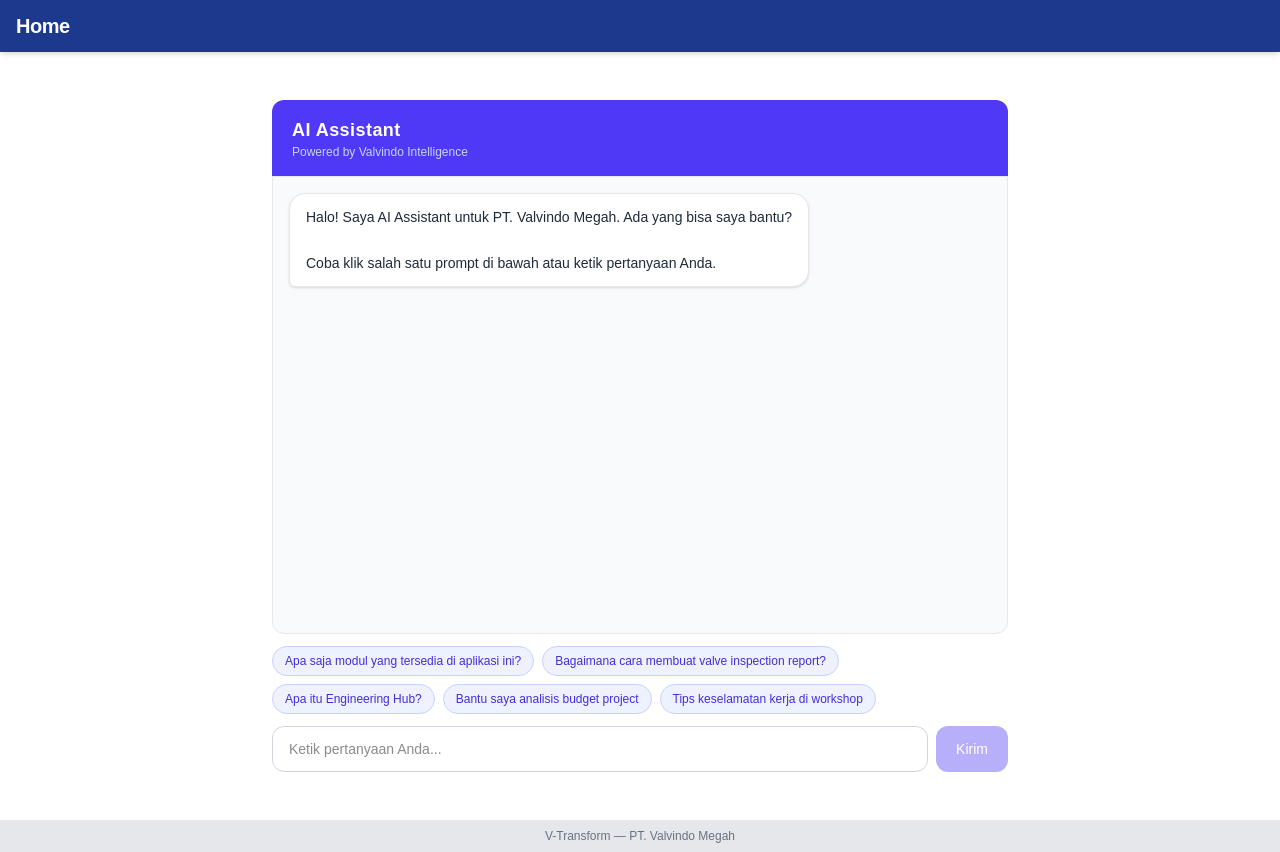
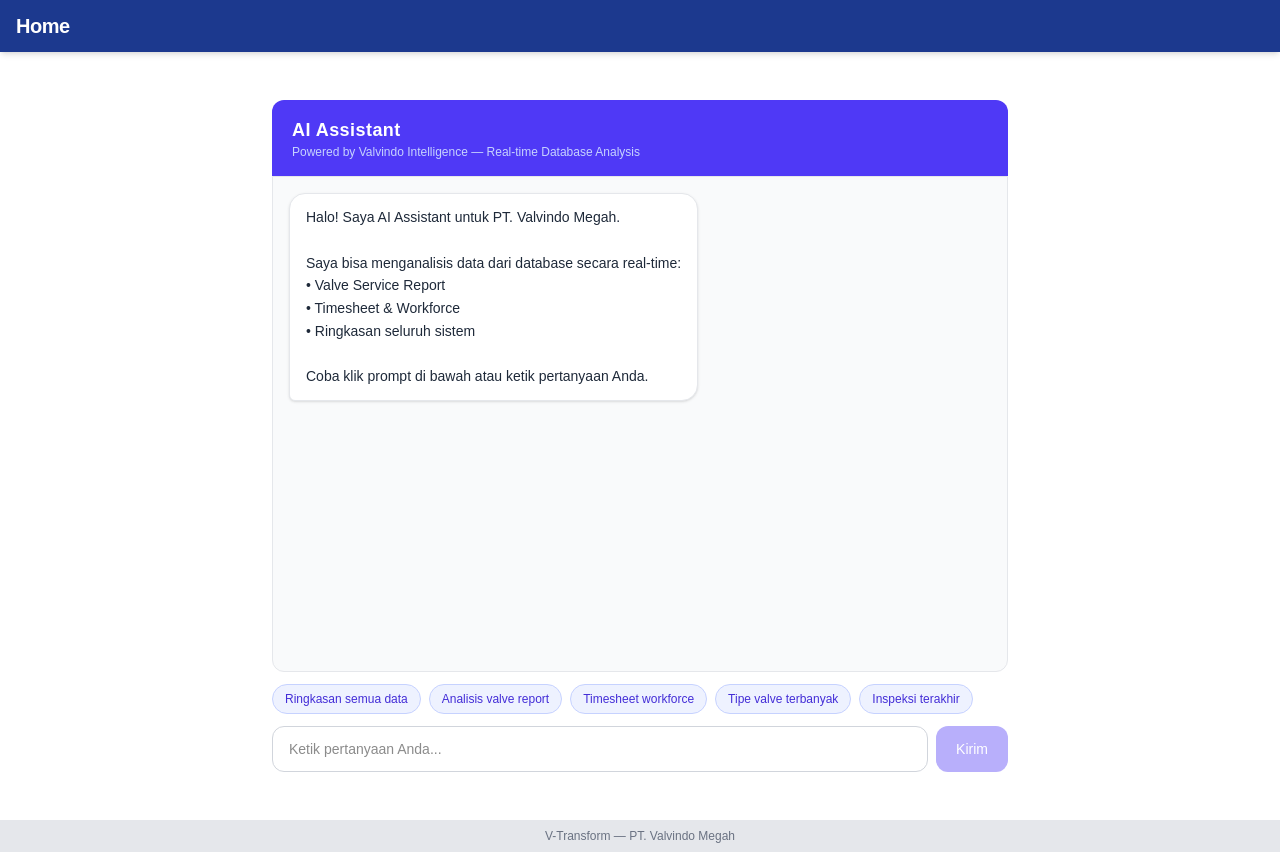
Before and after one commit to iksanfn1094/valve-report, a Next.js app: page /ai in a window 1280 px wide. Built offline with nearby package versions, Linux system fonts and the light colour scheme.

Commit message:
feat: AI Assistant real-time database analysis (Supabase)

```diff
--- a/app/ai/page.tsx
+++ b/app/ai/page.tsx
@@ -9,34 +9,42 @@ type Message = {
 }
 
 const QUICK_PROMPTS = [
-  'Apa saja modul yang tersedia di aplikasi ini?',
-  'Bagaimana cara membuat valve inspection report?',
-  'Apa itu Engineering Hub?',
-  'Bantu saya analisis budget project',
-  'Tips keselamatan kerja di workshop',
+  'Ringkasan semua data',
+  'Analisis valve report',
+  'Timesheet workforce',
+  'Tipe valve terbanyak',
+  'Inspeksi terakhir',
 ]
 
-const AI_RESPONSES: Record<string, string> = {
-  'modul': 'Aplikasi ini memiliki 7 modul utama:\n\n1. **Field Survey** — Survei lapangan\n2. **Workforce** — Manajemen timesheet\n3. **Valve Service Report** — Inspeksi & pelaporan valve\n4. **Project Cost** — Budgeting & biaya project\n5. **Project Control** — Monitoring progress\n6. **Engineering Hub** — Kalkulasi & tools engineering\n7. **AI Assistant** — Asisten pintar (ini dia!)\n\nGunakan drag & drop di homepage untuk mengatur urutan menu sesuai keinginan Anda.',
-  'report': 'Untuk membuat Valve Service Report:\n\n1. Klik **VALVE SERVICE REPORT** di homepage\n2. Klik tombol **+ New Report**\n3. Isi data inspeksi: Valve ID, Type, Size, Manufacturer\n4. Tambahkan item inspeksi dengan kondisi komponen\n5. Upload foto jika diperlukan\n6. Save → Export PDF atau Excel\n\nTip: Masukkan Valve ID dan data akan otomatis terisi dari database!',
-  'engineering': '**Engineering Hub** adalah modul untuk:\n\n• Kalkulasi teknikal valve & pipa\n• Verifikasi spesifikasi material\n• Tools desain & analisis\n• Referensi standar industri (API, ASME, ANSI)\n\nModul ini仍在dikembangkan. Stay tuned!',
-  'budget': 'Untuk analisis budget project:\n\n1. Klik **PROJECT COST** di homepage\n2. Input data biaya: material, labor, equipment\n3. Gunakan **Project Control** untuk monitoring real-time\n\nTips: Selalu alokasikan 10-15% contingency untuk project valve service.',
-  'keselamatan': 'Tips keselamatan kerja di workshop:\n\n1. **PPE Wajib**: Helmet, safety shoes, gloves, safety glasses\n2. **Lockout/Tagout**: Selalu isolasi energi sebelum maintenance\n3. **Tool Inspection**: Cek kondisi tools sebelum digunakan\n4. **Housekeeping**: Jaga area kerja tetap bersih\n5. **Emergency**: Kenali lokasi fire extinguisher & first aid\n6. **Communication**: Selalu koordinasi dengan tim',
+const LOCAL_RESPONSES: Record<string, string> = {
+  'modul': 'Aplikasi ini memiliki 7 modul utama:\n\n1. **Field Survey** — Survei lapangan\n2. **Workforce** — Manajemen timesheet\n3. **Valve Service Report** — Inspeksi & pelaporan valve\n4. **Project Cost** — Budgeting & biaya project\n5. **Project Control** — Monitoring progress\n6. **Engineering Hub** — Kalkulasi & tools engineering\n7. **AI Assistant** — Asisten pintar (ini dia!)\n\nGunakan drag & drop di homepage untuk mengatur urutan menu.',
+  'engineering': '**Engineering Hub** menyediakan:\n\n• Tabel Standar O-Ring (ISO 3601-1 Class A / AS568)\n• Kalkulator Seat Leak Test (SCFH)\n• Ilustrasi dimensi O-Ring (CS, ID, OD)',
+  'report': 'Untuk membuat Valve Service Report:\n\n1. Klik **VALVE SERVICE REPORT** di homepage\n2. Klik **+ New Report**\n3. Isi data inspeksi: Valve ID, Type, Size\n4. Tambahkan item inspeksi\n5. Save → Export PDF/Excel\n\nTip: Masukkan Valve ID untuk auto-fill dari database!',
+  'budget': 'Untuk analisis budget project:\n\n1. Klik **PROJECT COST** di homepage\n2. Input data biaya: material, labor, equipment\n3. Gunakan **Project Control** untuk monitoring\n\nTips: Alokasikan 10-15% contingency untuk valve service.',
+  'timesheet': 'Untuk manajemen timesheet:\n\n1. Klik **WORKFORCE** di homepage\n2. Klik **+ New Timesheet**\n3. Isi data: nama, projek, tanggal kerja\n4. Tambah entries per hari\n5. Export PDF untuk slip kerja',
+  'keselamatan': 'Tips keselamatan kerja di workshop:\n\n1. **PPE Wajib**: Helmet, safety shoes, gloves\n2. **Lockout/Tagout**: Isolasi energi sebelum maintenance\n3. **Tool Inspection**: Cek tools sebelum pakai\n4. **Housekeeping**: Jaga area kerja bersih\n5. **Emergency**: Kenali lokasi APAR & first aid',
+  'orring': 'Tabel O-Ring di Engineering Hub:\n\n• Standar: ISO 3601-1 Class A / AS568 (USA)\n• 349 ukuran tersedia\n• Filter berdasarkan CS: 1.02mm s/d 6.99mm\n• Kalkulator Seat Leak Test tersedia',
 }
 
-function findResponse(input: string): string {
+function findLocalResponse(input: string): string | null {
   const lower = input.toLowerCase()
-  for (const [key, val] of Object.entries(AI_RESPONSES)) {
+  for (const [key, val] of Object.entries(LOCAL_RESPONSES)) {
     if (lower.includes(key)) return val
   }
-  return `Terima kasih atas pertanyaan Anda: "${input}"\n\nSaya adalah AI Assistant untuk aplikasi Project & Service Transformation. Saat ini saya dalam mode demo. Fitur AI lengkap akan segera tersedia untuk menganalisis data valve, budget, dan project secara otomatis.\n\nSementara itu, cobalah:\n• **Valve Service Report** untuk inspeksi valve\n• **Engineering Hub** untuk tools kalkulasi\n• **Workforce** untuk manajemen timesheet`
+  return null
+}
+
+function formatMd(text: string): string {
+  return text
+    .replace(/\*\*(.*?)\*\*/g, '<strong>$1</strong>')
+    .replace(/\n/g, '<br/>')
 }
 
 export default function AIPage() {
   const [messages, setMessages] = useState<Message[]>([
     {
       role: 'assistant',
-      content: 'Halo! Saya AI Assistant untuk PT. Valvindo Megah. Ada yang bisa saya bantu?\n\nCoba klik salah satu prompt di bawah atau ketik pertanyaan Anda.',
+      content: 'Halo! Saya AI Assistant untuk PT. Valvindo Megah.\n\nSaya bisa menganalisis data dari database secara real-time:\n• Valve Service Report\n• Timesheet & Workforce\n• Ringkasan seluruh sistem\n\nCoba klik prompt di bawah atau ketik pertanyaan Anda.',
       timestamp: Date.now(),
     },
   ])
@@ -48,7 +56,7 @@ export default function AIPage() {
     endRef.current?.scrollIntoView({ behavior: 'smooth' })
   }, [messages])
 
-  function send(text?: string) {
+  async function send(text?: string) {
     const q = (text || input).trim()
     if (!q) return
     const userMsg: Message = { role: 'user', content: q, timestamp: Date.now() }
@@ -56,11 +64,27 @@ export default function AIPage() {
     setInput('')
     setLoading(true)
 
-    setTimeout(() => {
-      const response = findResponse(q)
-      setMessages((prev) => [...prev, { role: 'assistant', content: response, timestamp: Date.now() }])
-      setLoading(false)
-    }, 800 + Math.random() * 700)
+    const local = findLocalResponse(q)
+    if (local) {
+      setTimeout(() => {
+        setMessages((prev) => [...prev, { role: 'assistant', content: local, timestamp: Date.now() }])
+        setLoading(false)
+      }, 500)
+      return
+    }
+
+    try {
+      const res = await fetch('/api/ai-analyze', {
+        method: 'POST',
+        headers: { 'Content-Type': 'application/json' },
+        body: JSON.stringify({ question: q }),
+      })
+      const data = await res.json()
+      setMessages((prev) => [...prev, { role: 'assistant', content: data.answer || 'Tidak ada response.', timestamp: Date.now() }])
+    } catch {
+      setMessages((prev) => [...prev, { role: 'assistant', content: 'Gagal mengakses database. Pastikan koneksi stabil.', timestamp: Date.now() }])
+    }
+    setLoading(false)
   }
 
   function handleKey(e: React.KeyboardEvent) {
@@ -75,7 +99,7 @@ export default function AIPage() {
       {/* Header */}
       <div className="bg-indigo-600 text-white rounded-t-xl px-5 py-4">
         <h1 className="text-lg font-bold tracking-wide">AI Assistant</h1>
-        <p className="text-xs text-indigo-200">Powered by Valvindo Intelligence</p>
+        <p className="text-xs text-indigo-200">Powered by Valvindo Intelligence — Real-time Database Analysis</p>
       </div>
 
       {/* Messages */}
@@ -83,23 +107,22 @@ export default function AIPage() {
         {messages.map((m, i) => (
           <div key={i} className={`flex ${m.role === 'user' ? 'justify-end' : 'justify-start'}`}>
             <div
-              className={`max-w-[80%] rounded-2xl px-4 py-3 text-sm leading-relaxed whitespace-pre-wrap ${
+              className={`max-w-[85%] rounded-2xl px-4 py-3 text-sm leading-relaxed ${
                 m.role === 'user'
                   ? 'bg-indigo-600 text-white rounded-br-md'
                   : 'bg-white border border-gray-200 text-gray-800 shadow-sm rounded-bl-md'
               }`}
-            >
-              {m.content}
-            </div>
+              dangerouslySetInnerHTML={{ __html: m.role === 'assistant' ? formatMd(m.content) : m.content }}
+            />
           </div>
         ))}
         {loading && (
           <div className="flex justify-start">
             <div className="bg-white border border-gray-200 rounded-2xl rounded-bl-md px-4 py-3 shadow-sm">
               <div className="flex gap-1">
-                <span className="w-2 h-2 bg-gray-400 rounded-full animate-bounce [animation-delay:0ms]" />
-                <span className="w-2 h-2 bg-gray-400 rounded-full animate-bounce [animation-delay:150ms]" />
-                <span className="w-2 h-2 bg-gray-400 rounded-full animate-bounce [animation-delay:300ms]" />
+                <span className="w-2 h-2 bg-indigo-400 rounded-full animate-bounce [animation-delay:0ms]" />
+                <span className="w-2 h-2 bg-indigo-400 rounded-full animate-bounce [animation-delay:150ms]" />
+                <span className="w-2 h-2 bg-indigo-400 rounded-full animate-bounce [animation-delay:300ms]" />
               </div>
             </div>
           </div>
--- /dev/null
+++ b/app/api/ai-analyze/route.ts
@@ -0,0 +1,117 @@
+import { NextRequest, NextResponse } from 'next/server'
+import { supabase } from '@/lib/supabase'
+
+export async function POST(req: NextRequest) {
+  const { question } = await req.json()
+  const q = question.toLowerCase()
+
+  try {
+    if (q.includes('report') || q.includes('inspeksi') || q.includes('valve')) {
+      const { data: reports } = await supabase
+        .from('report_inspection')
+        .select('*')
+        .order('created_at', { ascending: false })
+        .limit(50)
+
+      if (!reports || reports.length === 0) {
+        return NextResponse.json({ answer: 'Belum ada data Valve Service Report di database.\n\nUntuk mulai, buka modul **VALVE SERVICE REPORT** dan buat inspeksi baru.' })
+      }
+
+      const total = reports.length
+      const latest = reports[0]
+      const types: Record<string, number> = {}
+      const manufacturers: Record<string, number> = {}
+      reports.forEach((r: any) => {
+        types[r.valve_type || 'Unknown'] = (types[r.valve_type || 'Unknown'] || 0) + 1
+        manufacturers[r.manufacturer || 'Unknown'] = (manufacturers[r.manufacturer || 'Unknown'] || 0) + 1
+      })
+
+      const topType = Object.entries(types).sort((a, b) => b[1] - a[1])[0]
+      const topMfr = Object.entries(manufacturers).sort((a, b) => b[1] - a[1])[0]
+
+      let answer = `📊 **Analisis Valve Service Report**\n\n`
+      answer += `• Total inspeksi: **${total}** record\n`
+      answer += `• Inspeksi terakhir: **${latest.valve_id || '-'}** (${latest.created_at ? new Date(latest.created_at).toLocaleDateString('id-ID') : '-'})\n`
+      answer += `• Tipe valve terbanyak: **${topType?.[0]}** (${topType?.[1]}x)\n`
+      answer += `• Manufacturer terbanyak: **${topMfr?.[0]}** (${topMfr?.[1]}x)\n\n`
+
+      if (q.includes('terakhir') || q.includes('latest') || q.includes('baru')) {
+        answer += `**5 Inspeksi Terakhir:**\n`
+        reports.slice(0, 5).forEach((r: any, i: number) => {
+          answer += `${i + 1}. ${r.valve_id || '-'} | ${r.valve_type || '-'} | ${r.manufacturer || '-'} | ${r.created_at ? new Date(r.created_at).toLocaleDateString('id-ID') : '-'}\n`
+        })
+      }
+
+      if (q.includes('tipe') || q.includes('type') || q.includes('jenis')) {
+        answer += `**Distribusi Tipe Valve:**\n`
+        Object.entries(types).sort((a, b) => b[1] - a[1]).forEach(([t, c]) => {
+          answer += `• ${t}: ${c}\n`
+        })
+      }
+
+      return NextResponse.json({ answer })
+    }
+
+    if (q.includes('timesheet') || q.includes('timesheet') || q.includes('workforce') || q.includes('timesheet') || q.includes('waktu kerja') || q.includes('lembur')) {
+      const { data: timesheets } = await supabase
+        .from('timesheet')
+        .select('*')
+        .order('created_at', { ascending: false })
+        .limit(50)
+
+      const { data: entries } = await supabase
+        .from('timesheet_entries')
+        .select('*')
+        .limit(200)
+
+      if (!timesheets || timesheets.length === 0) {
+        return NextResponse.json({ answer: 'Belum ada data Timesheet di database.\n\nUntuk mulai, buka modul **WORKFORCE** dan isi timesheet baru.' })
+      }
+
+      const totalTs = timesheets.length
+      const totalEntries = entries?.length || 0
+      const latest = timesheets[0]
+
+      let totalJam = 0
+      let totalHariKerja = 0
+      entries?.forEach((e: any) => {
+        if (e.jam_kerja) totalJam += parseFloat(e.jam_kerja)
+        if (e.hari_kerja) totalHariKerja += parseInt(e.hari_kerja)
+      })
+
+      let answer = `📊 **Analisis Timesheet / Workforce**\n\n`
+      answer += `• Total timesheet: **${totalTs}** record\n`
+      answer += `• Total entries: **${totalEntries}** baris\n`
+      answer += `• Total jam kerja: **${totalJam.toFixed(1)}** jam\n`
+      answer += `• Total hari kerja: **${totalHariKerja}** hari\n`
+      answer += `• Timesheet terakhir: **${latest.nama || '-'}** (${latest.created_at ? new Date(latest.created_at).toLocaleDateString('id-ID') : '-'})\n`
+
+      return NextResponse.json({ answer })
+    }
+
+    if (q.includes('ringkasan') || q.includes('summary') || q.includes('overview') || q.includes('status') || q.includes('semua')) {
+      const [reports, timesheets, entries] = await Promise.all([
+        supabase.from('report_inspection').select('id', { count: 'exact', head: true }),
+        supabase.from('timesheet').select('id', { count: 'exact', head: true }),
+        supabase.from('timesheet_entries').select('id', { count: 'exact', head: true }),
+      ])
+
+      let answer = `📊 **Ringkasan Sistem V-Transform**\n\n`
+      answer += `• Valve Service Report: **${reports.count || 0}** inspeksi\n`
+      answer += `• Timesheet: **${timesheets.count || 0}** record\n`
+      answer += `• Timesheet Entries: **${entries.count || 0}** baris\n\n`
+      answer += `Gunakan prompt spesifik untuk analisis lebih detail, contoh:\n`
+      answer += `• "Analisis valve report"\n`
+      answer += `• "Timesheet workforce"\n`
+      answer += `• "Tipe valve terbanyak"`
+
+      return NextResponse.json({ answer })
+    }
+
+    return NextResponse.json({
+      answer: `Maaf, saya belum bisa menganalisis pertanyaan itu.\n\n**Yang bisa saya analisis:**\n• "Analisis valve report" — data inspeksi valve\n• "Timesheet workforce" — data timesheet & jam kerja\n• "Ringkasan semua" — overview seluruh data\n• "Tipe valve terbanyak" — distribusi tipe valve\n\nSilakan coba salah satu prompt di atas!`
+    })
+  } catch (err: any) {
+    return NextResponse.json({ answer: `Terjadi error saat mengakses database: ${err.message}` }, { status: 500 })
+  }
+}
```
